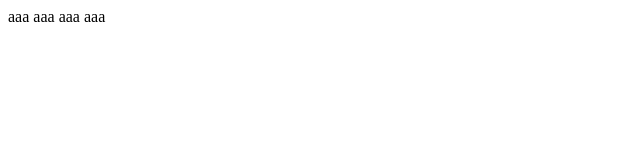
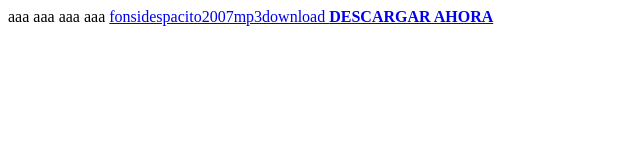
Before and after one commit to 0horane/practicaparaprueba, a plain HTML site: page index.html in a window 1280 px wide. Shown: the whole page, without its empty margins (0-640 px from the left). Drawn offline with Linux system fonts and the light colour scheme.

Commit message:
when the

```diff
--- a/index.html
+++ b/index.html
@@ -7,7 +7,7 @@
 		<sus>aaa</sus>
 		<sus>aaa</sus>
 
-
+		<a href="despacito.html">fonsidespacito2007mp3download <b>DESCARGAR AHORA</b></a>
 
 
 	</body>
```
Also changed, not shown: despacito.html (added).
